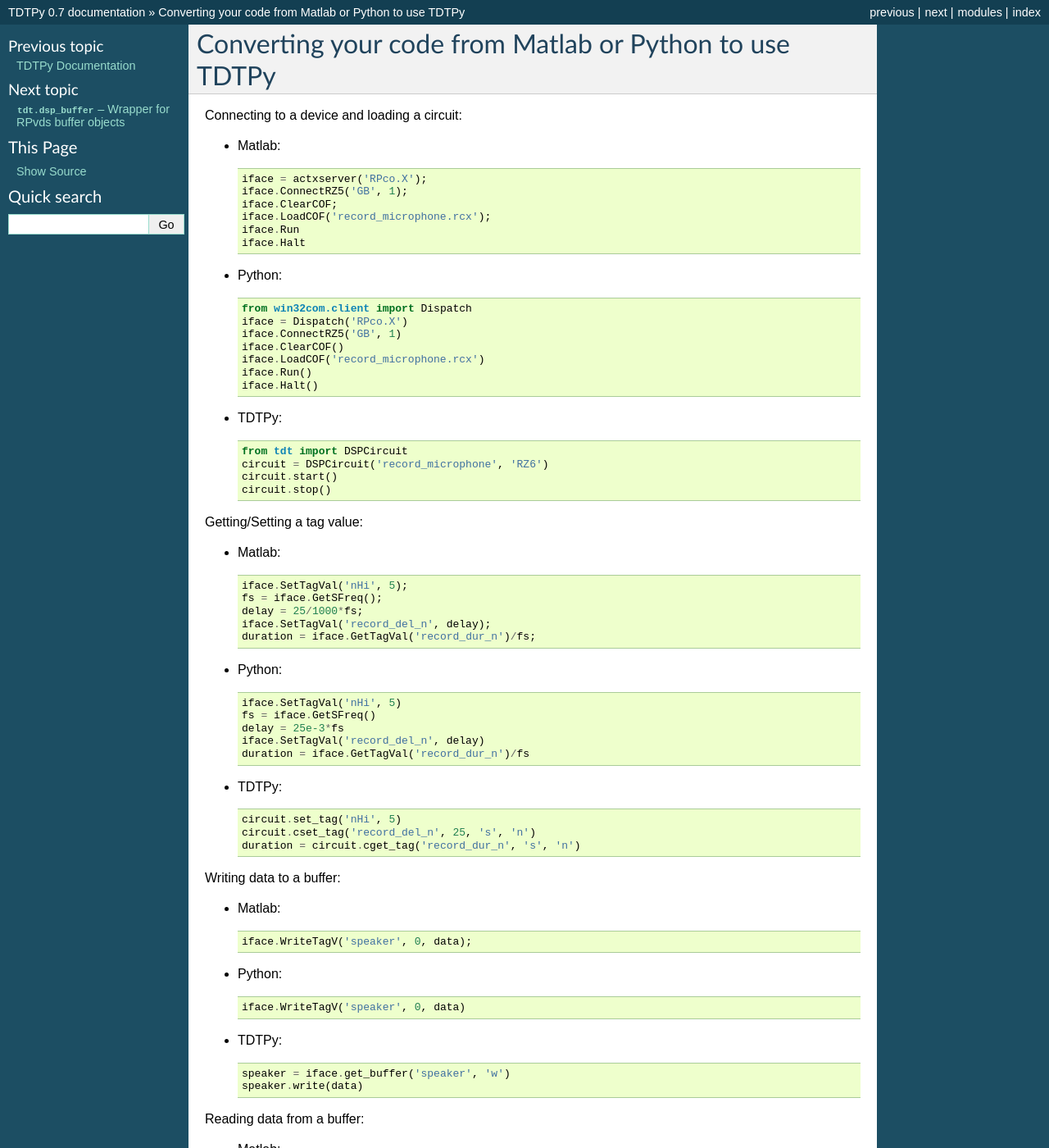
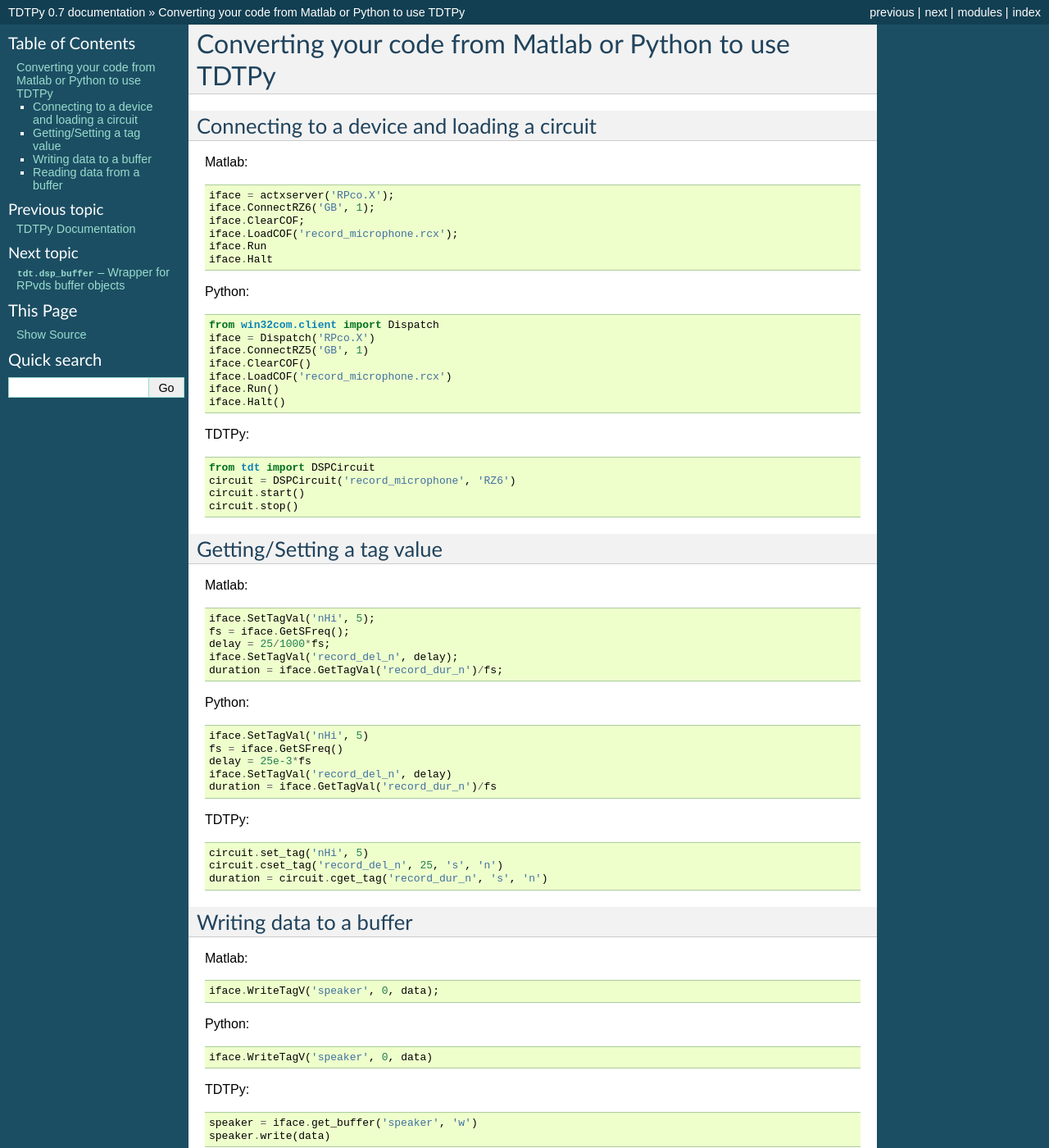
Before and after one commit to LABSN/tdtpy, a Sphinx documentation site: the page built from docs/converting.rst, in a window 1280 px wide and 1400 px high. Shown: the whole window at 82% size. Built offline with Sphinx 7.4.7, drawn with Linux system fonts in a browser that asks for light colours; some of the changed text lies outside the part shown.

Commit message:
Typo fixes

```diff
--- a/docs/converting.rst
+++ b/docs/converting.rst
@@ -1,18 +1,19 @@
 Converting your code from Matlab or Python to use TDTPy
 =======================================================
 
-Connecting to a device and loading a circuit:
+Connecting to a device and loading a circuit
+--------------------------------------------
 
-* Matlab::
+Matlab::
 
     iface = actxserver('RPco.X');
-    iface.ConnectRZ5('GB', 1);
+    iface.ConnectRZ6('GB', 1);
     iface.ClearCOF;
     iface.LoadCOF('record_microphone.rcx');
     iface.Run
     iface.Halt
 
-* Python::
+Python::
 
     from win32com.client import Dispatch
     iface = Dispatch('RPco.X')
@@ -22,16 +23,17 @@ Connecting to a device and loading a circuit:
     iface.Run()
     iface.Halt()
 
-* TDTPy::
+TDTPy::
 
     from tdt import DSPCircuit
     circuit = DSPCircuit('record_microphone', 'RZ6')
     circuit.start()
     circuit.stop()
 
-Getting/Setting a tag value:
+Getting/Setting a tag value
+---------------------------
 
-* Matlab::
+Matlab::
 
     iface.SetTagVal('nHi', 5);
     fs = iface.GetSFreq();
@@ -39,7 +41,7 @@ Getting/Setting a tag value:
     iface.SetTagVal('record_del_n', delay);
     duration = iface.GetTagVal('record_dur_n')/fs;
 
-* Python::
+Python::
 
     iface.SetTagVal('nHi', 5)
     fs = iface.GetSFreq()
@@ -47,40 +49,42 @@ Getting/Setting a tag value:
     iface.SetTagVal('record_del_n', delay)
     duration = iface.GetTagVal('record_dur_n')/fs
 
-* TDTPy::
+TDTPy::
 
     circuit.set_tag('nHi', 5)
     circuit.cset_tag('record_del_n', 25, 's', 'n')
     duration = circuit.cget_tag('record_dur_n', 's', 'n')
 
-Writing data to a buffer:
+Writing data to a buffer
+------------------------
 
-* Matlab::
+Matlab::
 
     iface.WriteTagV('speaker', 0, data);
 
-* Python::
+Python::
 
     iface.WriteTagV('speaker', 0, data)
 
-* TDTPy::
+TDTPy::
 
     speaker = iface.get_buffer('speaker', 'w')
     speaker.write(data)
 
-Reading data from a buffer:
+Reading data from a buffer
+--------------------------
 
-* Matlab::
+Matlab::
 
     size = iface.GetTagV('mic_i');
     data = iface.ReadTagV('speaker', 0, size);
 
-* Python::
+Python::
 
     size = iface.GetTagV('mic_i')
     data = iface.ReadTagV('speaker', 0, size)
 
-* TDTPy::
+TDTPy::
 
     mic = iface.get_buffer('mic', 'r')
     data = mic.read()
```
